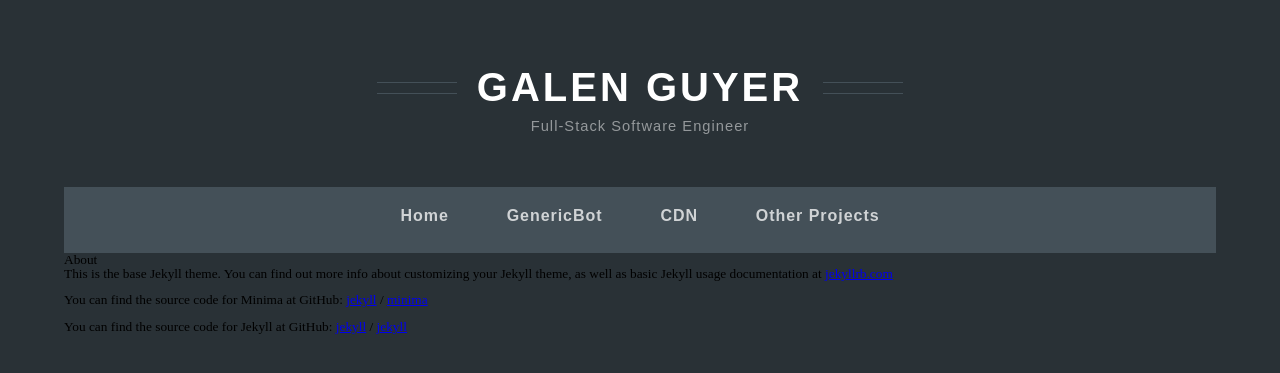
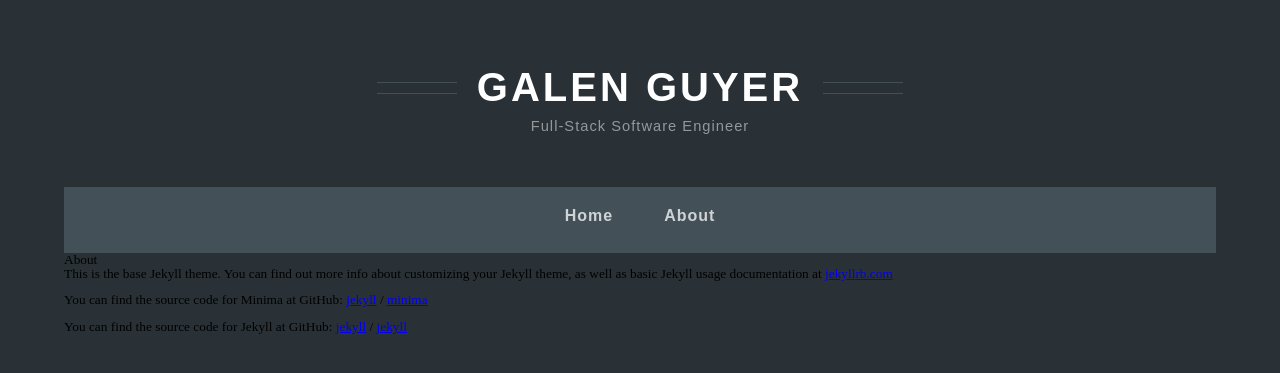
Before and after one commit to galenguyer/galenguyer.github.io.v1, a Jekyll site: the page built from about.markdown, in a window 1280 px wide. Shown: the top 373 px of the page. Built offline with Jekyll 4.4.1, drawn with Linux system fonts in a browser that asks for light colours.

Commit message:
Have navbar auto-read pages

```diff
--- a/_includes/navbar.html
+++ b/_includes/navbar.html
@@ -1,24 +1,23 @@
 <nav class="navbar">
+    {%- assign default_paths = site.pages | map: "path" -%}
+    {%- assign page_paths = site.header_pages | default: default_paths -%}
     <ul class="navbar-list" >
         <li class="navbar-list-item">
-            <a href="/" className="navbar-list-item-link">
+            <a href="{{ '/' | relative_url }}" className="navbar-list-item-link">
                 Home
             </a>
         </li>
-        <li class="navbar-list-item">
-            <a href="/genericbot" className="navbar-list-item-link">
-                GenericBot
-            </a>
-        </li>
-        <li class="navbar-list-item">
-            <a href="/cdn" className="navbar-list-item-link">
-                CDN
-            </a>
-        </li>
-        <li class="navbar-list-item">
-            <a href="/projects" className="navbar-list-item-link">
-                Other Projects
-            </a>
-        </li>
+        {%- if page_paths -%}
+            {%- for path in page_paths -%}
+                {%- assign my_page = site.pages | where: "path", path | first -%}
+                {%- if my_page.title -%}
+                <li class="navbar-list-item">
+                    <a href="{{ my_page.url | relative_url }}" className="navbar-list-item-link">
+                        {{ my_page.title | escape }}
+                    </a>
+                </li>
+                {%- endif -%}
+            {%- endfor -%}
+        {%- endif -%}
     </ul>
 </nav>
```
